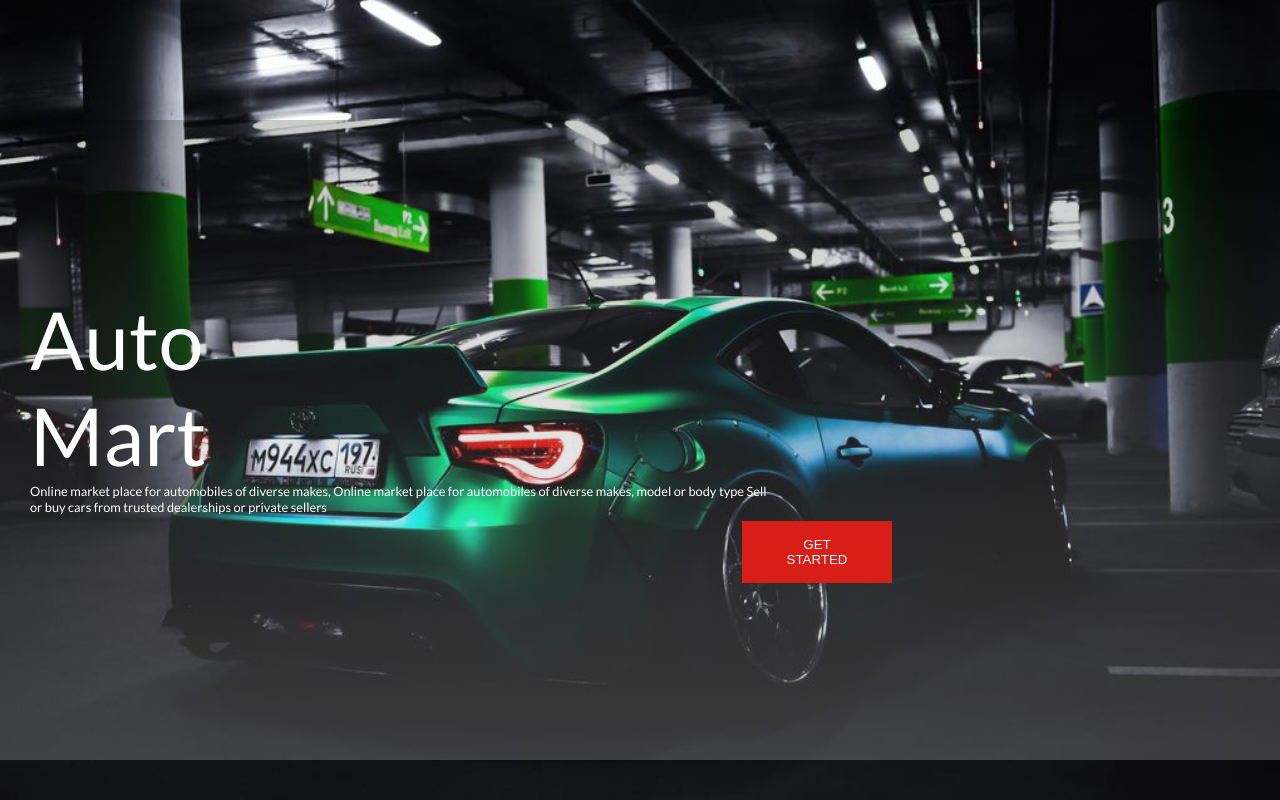
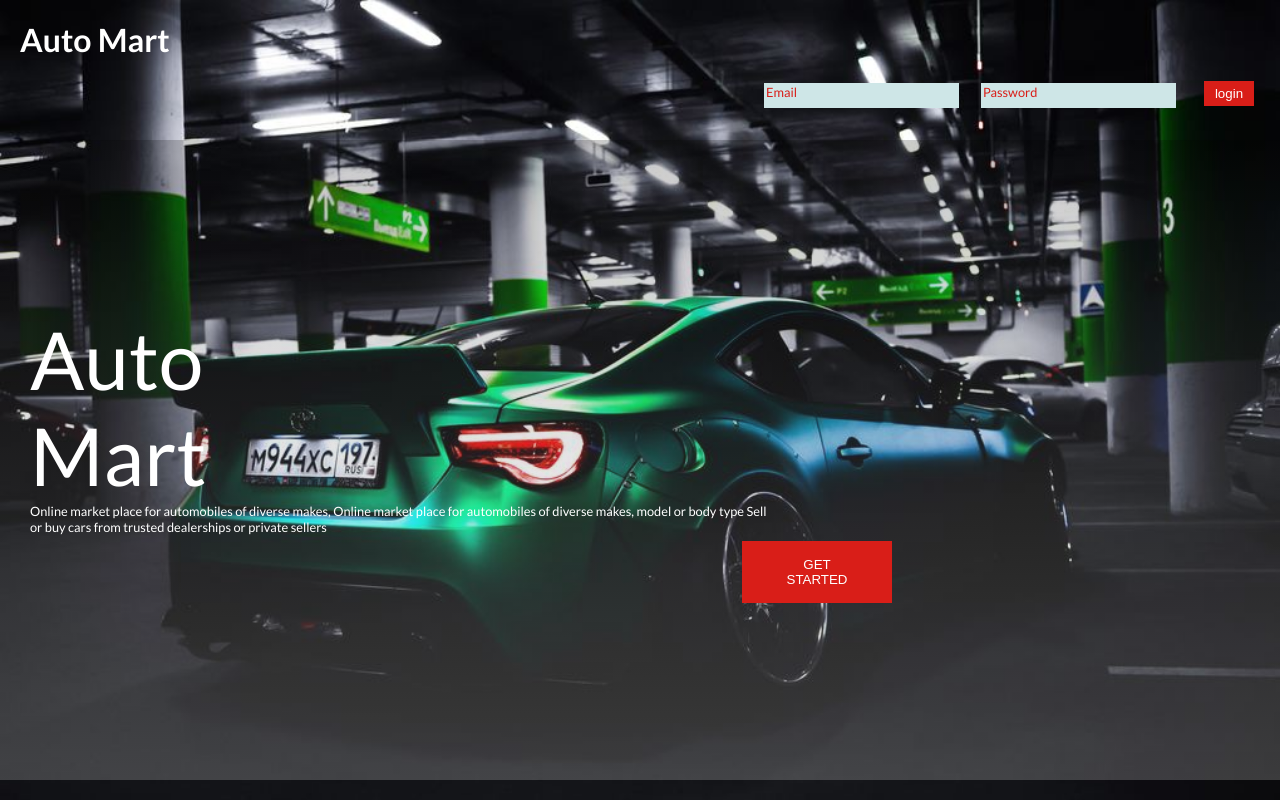
Before and after one commit to victorex27/auto-mart, a plain HTML site: page UI/index.html in a window 1280 px wide. Drawn offline with Linux system fonts and the light colour scheme.

Commit message:
feat(ui): create user sign in page
- create form elements for user signup
- modify aside element to have a box shadow

[Delivers 165933834]

```diff
--- a/UI/css/style1.css
+++ b/UI/css/style1.css
@@ -10,14 +10,15 @@ body {
 }
 
 body>div{
-  box-sizing: border-box;
+
   -o-box-sizing: border-box;
   -ms-box-sizing: border-box;
   -moz-box-sizing: border-box;
   -webkit-box-sizing: border-box;
+  box-sizing: border-box;
   min-height: 80vh;
     position: absolute;
-    top:120px;
+    top:140px;
     left:0;
     display: flex;
     flex-flow: row nowrap;
@@ -36,11 +37,11 @@ span.site_name{
 
 
 main {
-  box-sizing: border-box;
   -o-box-sizing: border-box;
   -ms-box-sizing: border-box;
   -moz-box-sizing: border-box;
   -webkit-box-sizing: border-box;
+  box-sizing: border-box;
   flex: 1 1 50%;
   padding: 10px;
   margin:auto 0;
@@ -81,26 +82,42 @@ main > div> button{
 
 
 
-nav, nav span,nav span>div.form-group{
+nav span>div.form-group{
 
   display: flex;
   flex-flow: row nowrap;
 }
 
 nav {
-  box-sizing: border-box;
+  flex-flow: column nowrap;
   -o-box-sizing: border-box;
   -ms-box-sizing: border-box;
   -moz-box-sizing: border-box;
   -webkit-box-sizing: border-box;
+  box-sizing: border-box;
   flex: 0 0 auto;
   height:100px;
   padding: 20px;
+}
+nav span:nth-child(2)>form{
+  display: flex;
+  flex-flow: row nowrap;
+  justify-content: flex-end;
+  align-items: center;
+}
+
+nav span:nth-child(2)>form button{
+  padding:5px;
+  width:50px;
+  height: 25px;
+  margin-bottom: -12px;
 }
 
 nav>span.site-name{
   flex: 1 0 0;
   margin-right: auto;
+  font-size: 2em;
+  font-weight: bold;
 }
 
 button#get-started{
@@ -109,11 +126,17 @@ button#get-started{
 }
 
 aside {
-  box-sizing: border-box;
   -o-box-sizing: border-box;
   -ms-box-sizing: border-box;
   -moz-box-sizing: border-box;
   -webkit-box-sizing: border-box;
+  box-sizing: border-box;
+
+  -webkit-box-shadow: -4px -4px 5px 10px rgba(0, 0, 0, 0.75);
+  -o-box-shadow: -4px -4px 5px 10px rgba(0, 0, 0, 0.75);
+  -ms-box-shadow: -4px -4px 5px 10px rgba(0, 0, 0, 0.75);
+  -moz-box-shadow: -4px -4px 5px 10px rgba(50, 50, 50, 0.75);
+  box-shadow: -4px -4px 5px 10px rgba(0, 0, 0, 0.75);
   flex: 1 1 50%;
   flex-flow: column nowrap;
   background-color: white;
@@ -121,6 +144,7 @@ aside {
   padding: 10px;
   align-items: flex-end;
    display: none;
+
 }
 
 
@@ -147,6 +171,7 @@ div.form-group > label{
 label {
 
   margin: 4px 2px;
+  color:rgba(217, 30, 24, 1);
 }
 
 
--- a/UI/index.html
+++ b/UI/index.html
@@ -9,24 +9,27 @@
   <link href="css/style1.css" rel="stylesheet" type="text/css">
   <link href='https://fonts.googleapis.com/css?family=Lato:400,700' rel='stylesheet' type='text/css'>
   <link rel="icon" href="img/logo.png">
-  <title>Sign Up</title>
+  <title>Auto Mart</title>
 
 </head>
 
 <body>
-  <!--
+
     <nav>
 
         <span class='site-name'>Auto Mart</span>
 
         <span>
-            <div class='form-group'><label for="email">Email</label> <input type="email" name="email" id="email"></div>
-            <div class='form-group'><label for="password"> Password</label> <input type="password" name="password" id="password"></div>
-            <div class='form-group'> <button> login </button></div>
+          <form action="">
+              <div class='form-group'><label for="sign_up_email">Email</label> <input type="email" name="email" id="sign_up_email"></div>
+              <div class='form-group'><label for="sign_up_password"> Password</label> <input type="password" name="password" id="sign_up_password"></div>
+              <div class='form-group'> <button> login </button></div>
+          </form>
+
         </span>
 
 
-      </nav>-->
+      </nav>
     <div>
 
         <main>
```
